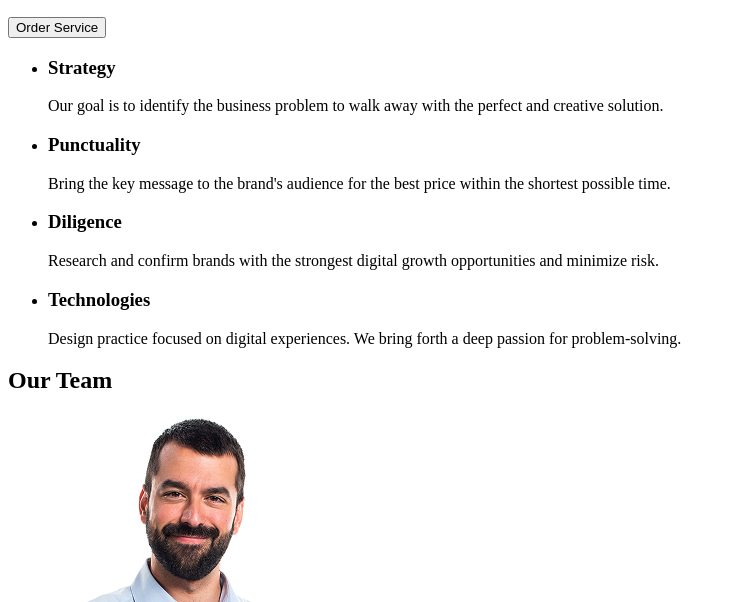
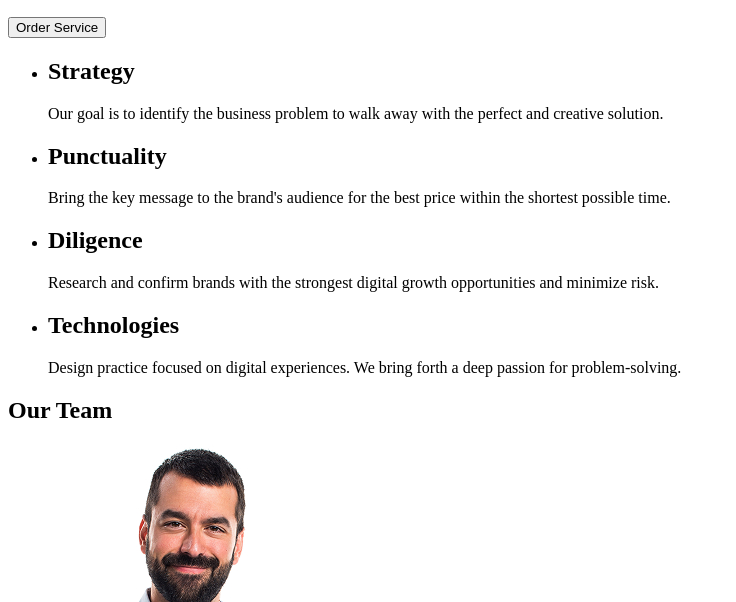
Before and after one commit to liliialuma/goit-markup-hw-01, a plain HTML site: page index.html in a window 1280 px wide. Shown: the part 198-800 px from the top of the page, without its empty margins (0-736 px from the left). Drawn offline with Linux system fonts and the light colour scheme.

Commit message:
add index file, images

```diff
--- a/index.html
+++ b/index.html
@@ -14,11 +14,11 @@
                 <li>Portfolio</li>
                 <li>Contacts</li>
             </ul>
-            <ul>
-                <li>info@devstudio.com</li>
-                <li>+11 (000) 111-11-11</li>
-            </ul>
         </nav>
+        <ul>
+            <li>info@devstudio.com</li>
+            <li>+11 (000) 111-11-11</li>
+        </ul>
     </header>
     <main>
         <section>
@@ -27,22 +27,21 @@
         </section>
 
         <section>
-            <h2 hidden> Our strong points</h2>
             <ul>
                 <li>
-                    <h3>Strategy</h3>
+                    <h2>Strategy</h2>
                     <p>Our goal is to identify the business problem to walk away with the perfect and creative solution. </p>
                 </li>
                 <li>
-                    <h3>Punctuality</h3>
+                    <h2>Punctuality</h2>
                     <p>Bring the key message to the brand's audience for the best price within the shortest possible time.</p>
                 </li>
                 <li>
-                    <h3>Diligence</h3>
+                    <h2>Diligence</h2>
                     <p>Research and confirm brands with the strongest digital growth opportunities and minimize risk.</p>
                 </li>
                 <li>
-                    <h3>Technologies</h3>
+                    <h2>Technologies</h2>
                     <p>Design practice focused on digital experiences. We bring forth a deep passion for problem-solving.</p></li>
             </ul>
         </section>
@@ -61,8 +60,5 @@
         <a href="./index.html"><b>WEBSTUDIO</b></a>
         <p>Increase the flow of customers and sales for your business with digital marketing & growth solutions.</p>
     </footer>
-
-
-
 </body>
 </html>
```
Also changed, not shown: images/Logo.png (deleted).
